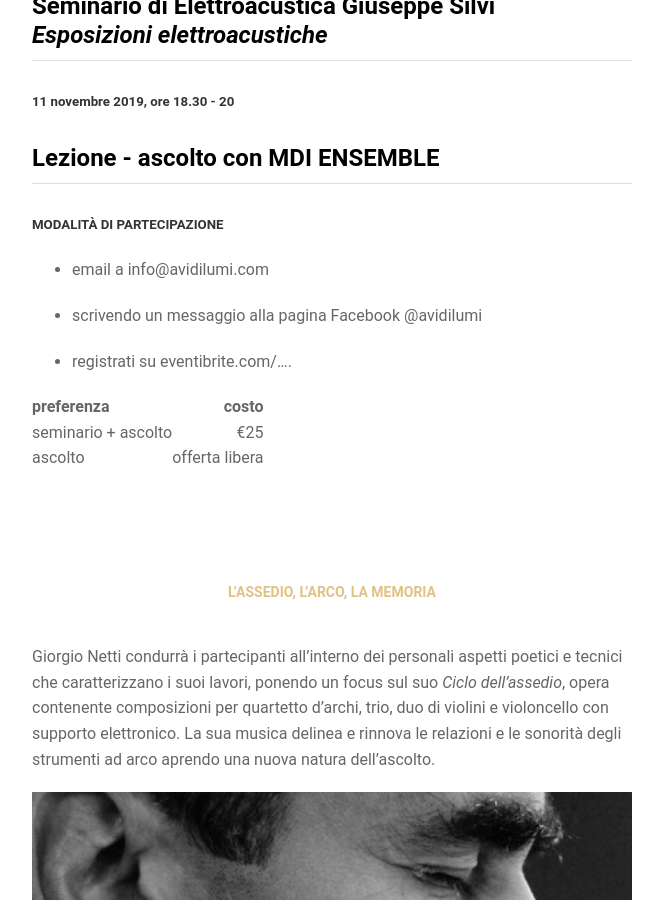
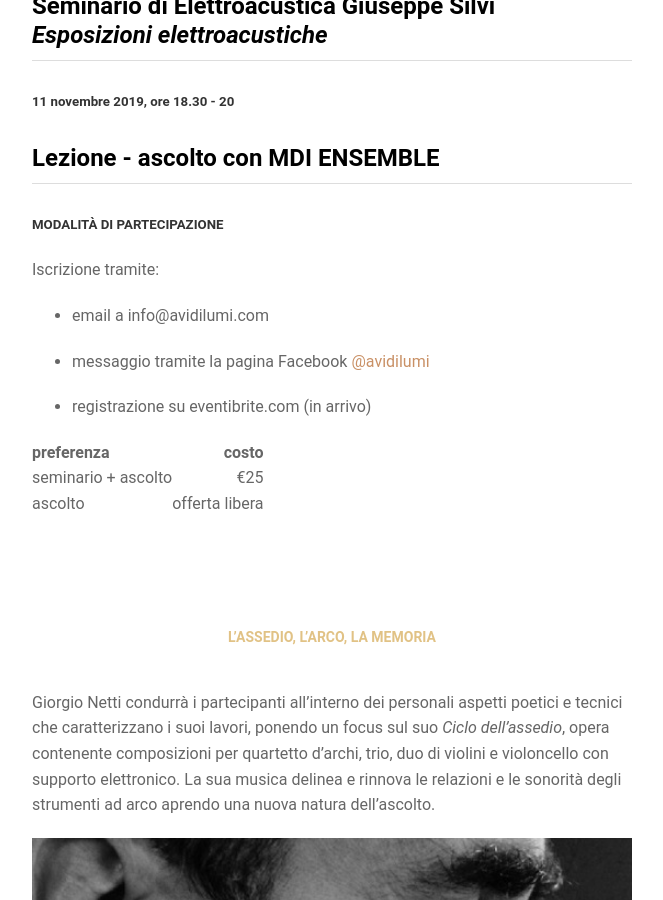
Before and after one commit to AvidiLumi/avidilumi.github.io, a Jekyll site: the page built from projects/proj-1.md, in a window 1280 px wide and 900 px high, scrolled down 589 px. Shown: the whole window, without its empty margins (308-971 px from the left). Built offline with Jekyll 4.4.1, drawn with Linux system fonts in a browser that asks for light colours; nearby versions of some CDN libraries.

Commit message:
aggiunta pagina silvi

```diff
--- a/_config.yml
+++ b/_config.yml
@@ -3,6 +3,8 @@
 markdown: kramdown
 permalink: none
 plugins:             [jekyll-sitemap, jekyll-feed,  jekyll-seo-tag]
+
+url: 'http://avidilumi.com'
 
 port: 4000
 
--- a/_data/settings.yml
+++ b/_data/settings.yml
@@ -26,7 +26,7 @@
 # NOTE: If you want to use Google Analytics for basic web tracking: Just uncomment and enter your UA-Code here.
 
 # If you are not using Google Analytics, please change 'google-ID' to an empty string
-google-analytics-ua: 'UA-112060364-3'
+google-analytics-ua: ''
 
 #-------------------------------
 # Disqus Section
--- a/_includes/image.html
+++ b/_includes/image.html
@@ -6,7 +6,7 @@
         {% if include.text %}
           {{ include.text }} <i class="fa fa-arrow-right" aria-hidden="true"></i>
         {% else %}
-          website <i class="fa fa-arrow-right" aria-hidden="true"></i>
+          approfondisci <i class="fa fa-arrow-right" aria-hidden="true"></i>
         {% endif %}
       </div>
     </div>
--- a/projects/proj-1.md
+++ b/projects/proj-1.md
@@ -22,11 +23,13 @@
 
 ##### MODALITÀ DI PARTECIPAZIONE
 
+Iscrizione tramite:
+
 * email a info@avidilumi.com
 
-* scrivendo un messaggio alla pagina Facebook @avidilumi
+* messaggio tramite la pagina Facebook [@avidilumi](https://www.facebook.com/avidilumi)
 
-* registrati su eventibrite.com/....
+* registrazione su eventibrite.com (in arrivo)
 
 
 | preferenza           | costo |
@@ -39,7 +42,7 @@
 ### L’Assedio, l’Arco, la Memoria
 Giorgio Netti condurrà i partecipanti all'interno dei personali aspetti poetici e tecnici che caratterizzano i suoi lavori, ponendo un focus sul suo *Ciclo dell’assedio*, opera contenente composizioni per quartetto d’archi, trio, duo di violini e violoncello con supporto elettronico. La sua musica delinea e rinnova le relazioni e le sonorità degli strumenti ad arco aprendo una nuova natura dell’ascolto.
 
-{% include image.html url="http://giorgionetti.com" image="projects/proj-1/sow-netti.jpg" %}
+{% include image.html url="http://giorgionetti.com" image="projects/proj-1/sow-netti.jpg" text="Giorgio Netti - website" %}
 
 > *Il **Ciclo dell’assedio** (2001/2008) è un lavoro che a partire dalla formazione tradizionale del quartetto d’archi, in relazione ai ruoli differenti che i due violini, la viola e il violoncello hanno interpretato nella storia-memoria del quartetto, ne approfondisce alcune delle possibili dinamiche interne*
 >
@@ -49,9 +52,9 @@
 Giuseppe Silvi, docente di Musica Elettronica a Roma, Piacenza, Padova e Nuoro, attraverso un laboratorio illustrerà tecniche di messa in scena musicale evolute o che facciano uso di strumenti di diffusione unici, realizzati appositamente. Così nascono i suoi strumenti di diffusione S.T.ONE per la proiezione sferica del suono, così si riparte dalla contemplazione ed imitazione della realtà, così si riprende un percorso, attraverso l'arte. [continua...](../pages/elettroacustica2019.html)
 
 
-{% include image.html url="../pages/elettroacustica2019.html" image="projects/proj-1/stone_ve.jpg" %}
+{% include image.html url="../pages/elettroacustica2019.html" image="projects/proj-1/stone_ve.jpg" text="continua"%}
 
 ### Lezione-ascolto
 L'incontro con la musica di Giorgio Netti si chiuderà con la partecipazione dell'**MDI ensemble**, riferimento della musica contemporanea a livello internazionale: insieme affronteranno la lettura di *Rinascere sirena*, per trio d’archi, ponendo gli spettatori dinanzi la poetica e la dimensione sonora del compositore milanese.
 
-{% include image.html url="http://www.mdiensemble.com" image="projects/proj-1/mdi_trio.jpg" %}
+{% include image.html url="http://www.mdiensemble.com" image="projects/proj-1/mdi_trio.jpg" text="mdi - website" %}
```
Also changed, not shown: other parts of projects/proj-1.md (+1 -0 lines), 13 other files.
